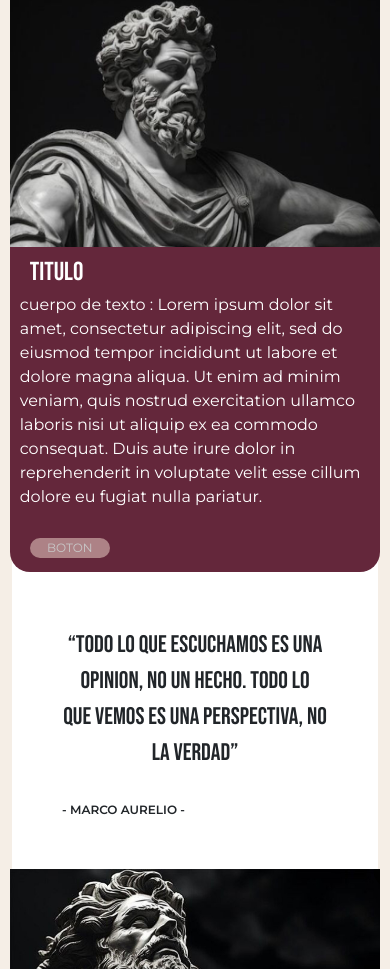
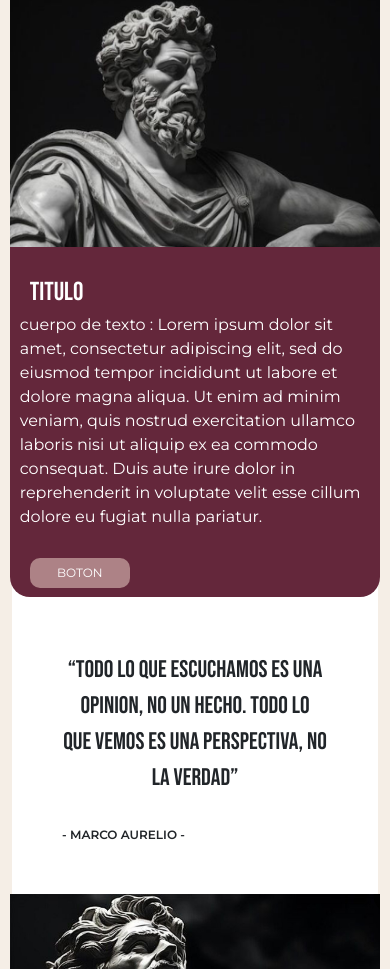
Before and after one commit to SamuelVillalba7/PFVillalba, a plain HTML site: page index.html in a window 390 px wide. Shown: the part 2775-3744 px from the top of the page. Drawn offline with nearby package versions, Linux system fonts and the light colour scheme.

Commit message:
hice arreglos en el texto de articulos

```diff
--- a/css/style.css
+++ b/css/style.css
@@ -229,14 +229,17 @@ article:last-of-type .fondo-articulo{
 
 
 .texto-articulo{
-    width: 35%;
-    height: 550px;
+    width: 30%;
+    height: 520px;
     background-color: var(--color-principal);
     padding: 50px;
     position: absolute;
     left: 50%;
-    top: -75px;
+    top: -60px;
     box-sizing: unset;
+    display: flex;
+    flex-direction: column;
+    justify-content: center;
 }
 
 article:last-of-type .fondo-articulo .texto-articulo{
@@ -250,7 +253,8 @@ article:last-of-type .fondo-articulo .texto-articulo{
     font-size: 42px;
     font-family:var(--fuente-titulo);
     color: #FFF;
-    margin-bottom: 40px;
+     margin-bottom: 30px ;
+
 }
 
 .cuerpo-art{
@@ -270,9 +274,11 @@ article:last-of-type .fondo-articulo .texto-articulo{
     font-family: var(--fuente-texto);
     font-size: 20px;
     font-weight: 400;
+}
 
 
-
+.boton-articulo a{
+    color: #FFF;
 }
 
 .cont-cita .cita{
@@ -678,7 +684,7 @@ textarea::placeholder{
     .introduccion:last-of-type{
         margin: 0px 12px;
 
-        padding: 350px 10px 10px 10px;
+        padding: 375px 10px 10px 10px;
 
     }
 
@@ -707,7 +713,7 @@ textarea::placeholder{
 
     .texto-articulo{
         width: 100%;
-        height: 325px;
+        height: 350px;
         padding: 0px;
 
         left: unset;
@@ -725,7 +731,7 @@ textarea::placeholder{
     .titulo-art{
         font-size: 26px;
         padding-left: 20px;
-        padding-top: 10px;
+        padding-top: 20px;
         margin-bottom: unset;
     }
 
@@ -736,8 +742,8 @@ textarea::placeholder{
     }
 
     .boton-articulo{
-        width: 80px;
-        height: 20px;
+        width: 100px;
+        height: 30px;
         border-radius: 10px;
         font-size: 12px;
         margin-left: 20px;
@@ -752,7 +758,7 @@ textarea::placeholder{
         text-align: center;
         margin: 0px 12px;
 
-        padding: 380px 50px 30px 50px;
+        padding: 405px 50px 30px 50px;
     }
 
     .cont-cita .filosofo{
@@ -785,8 +791,6 @@ textarea::placeholder{
 
 
 iframe{
-    padding: 0px 0px;
-    width:300px;
     height: 200px;
     box-sizing: unset;
 }
```
